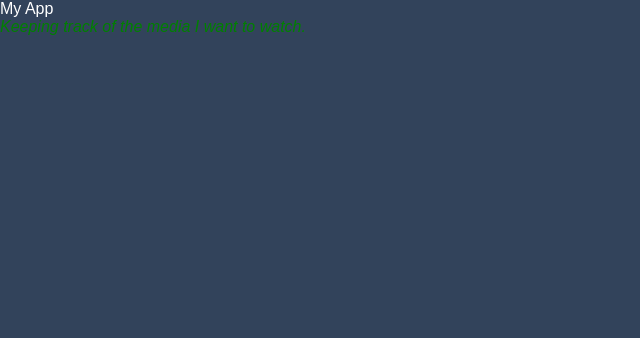
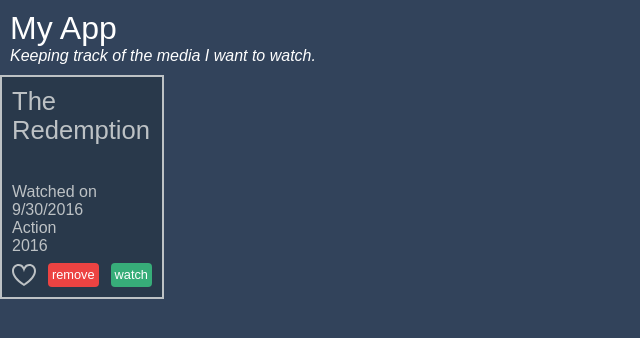
Before and after one commit to jnaraja/angular_project, an Angular app: page / in a window 1280 px wide. Shown: the top 338 px of the page, without its empty margins (0-640 px from the left). Built offline with nearby package versions, Linux system fonts and the light colour scheme.

Commit message:
Created onDelete() method

```diff
--- a/src/app/app.component.css
+++ b/src/app/app.component.css
@@ -1,8 +1,27 @@
-h1 {
+:host {
+    display: flex;
+    min-height: 100%;
+  }
+  nav {
+    width: 68px;
+    background-color: #53ace4;
+  }
+  nav .icon {
+    width: 48px;
+    height: 48px;
+    margin: 10px;
+  }
+  section {
+    width: 100%;
+    background-color: #32435b;
+  }
+  section > header {
     color: #ffffff;
-}
-
-.description {
+    padding: 10px;
+  }
+  section > header > h1 {
+    font-size: 2em;
+  }
+  section > header .description {
     font-style: italic;
-    color: green;
-}
+  }
--- a/src/app/app.component.html
+++ b/src/app/app.component.html
@@ -1,2 +1,7 @@
-<h1>My App</h1>
-<p class="description">Keeping track of the media I want to watch.</p>
+<section>
+    <header>
+        <h1>My App</h1>
+        <p class="description">Keeping track of the media I want to watch.</p>
+    </header>
+    <mw-media-item></mw-media-item>
+</section>
--- a/src/app/app.component.ts
+++ b/src/app/app.component.ts
@@ -5,4 +5,14 @@
   templateUrl: './app.component.html',
   styleUrls: ['./app.component.css']
 })
-export class AppComponent {}
+export class AppComponent {
+  firstMediaItem = {
+    id: 1,
+    name: 'Firebug',
+    medium: 'Series',
+    category: 'Science Fiction',
+    year: 2010,
+    watchedOn: 1294166565384,
+    isFavorite: false
+  };
+}
--- a/src/app/app.module.ts
+++ b/src/app/app.module.ts
@@ -1,13 +1,15 @@
 import { NgModule } from '@angular/core';
 import { BrowserModule } from '@angular/platform-browser'
 import { AppComponent } from './app.component';
+import { MediaItemComponent } from './media-item.component';
 
 @NgModule({
   imports: [
     BrowserModule
   ],
   declarations: [
-    AppComponent
+    AppComponent,
+    MediaItemComponent
   ],
   bootstrap: [
     AppComponent
--- /dev/null
+++ b/src/app/media-item.component.css
@@ -0,0 +1,66 @@
+:host {
+    display: flex;
+    flex-direction: column;
+    width: 140px;
+    height: 200px;
+    border: 2px solid;
+    background-color: #29394b;
+    padding: 10px;
+    color: #bdc2c5;
+    margin: 0 12px 12px 0;
+  }
+  h2 {
+    font-size: 1.6em;
+    flex: 1;
+  }
+  :host(.medium-movies) {
+    border-color: #53ace4;
+  }
+  :host(.medium-movies) > h2 {
+    color: #53ace4;
+  }
+  :host(.medium-series) {
+    border-color: #45bf94;
+  }
+  :host(.medium-series) > h2 {
+    color: #45bf94;
+  }
+  .tools {
+    margin-top: 8px;
+    display: flex;
+    flex-wrap: nowrap;
+    justify-content: space-between;
+  }
+  .favorite {
+    width: 24px;
+    height: 24px;
+    fill: #bdc2c5;
+    cursor: pointer;
+  }
+  .favorite.is-favorite {
+      fill: #37ad79;
+  }
+  .favorite.is-favorite-hovering {
+      fill: #45bf94;
+  }
+  .favorite.is-favorite.is-favorite-hovering {
+      fill: #ec4342;
+  }
+  .delete {
+    display: block;
+    background-color: #ec4342;
+    padding: 4px;
+    font-size: .8em;
+    border-radius: 4px;
+    color: #ffffff;
+    cursor: pointer;
+  }
+  .details {
+    display: block;
+    background-color: #37ad79;
+    padding: 4px;
+    font-size: .8em;
+    border-radius: 4px;
+    color: #ffffff;
+    text-decoration: none;
+  }
--- /dev/null
+++ b/src/app/media-item.component.html
@@ -0,0 +1,16 @@
+<h2>The Redemption</h2>
+<div>Watched on 9/30/2016</div>
+<div>Action</div>
+<div>2016</div>
+<div class="tools">
+  <svg class="favorite" xmlns="http://www.w3.org/2000/svg" viewBox="0 0 24 24">
+    <path
+      d="M12 9.229c.234-1.12 1.547-6.229 5.382-6.229 2.22 0 4.618 1.551 4.618 5.003 0 3.907-3.627 8.47-10 12.629-6.373-4.159-10-8.722-10-12.629 0-3.484 2.369-5.005 4.577-5.005 3.923 0 5.145 5.126 5.423 6.231zm-12-1.226c0 4.068 3.06 9.481 12 14.997 8.94-5.516 12-10.929 12-14.997 0-7.962-9.648-9.028-12-3.737-2.338-5.262-12-4.27-12 3.737z" />
+  </svg>
+  <a (click)="onDelete()" class="delete">
+    remove
+  </a>
+  <a class="details">
+    watch
+  </a>
+</div>
--- /dev/null
+++ b/src/app/media-item.component.ts
@@ -0,0 +1,14 @@
+import { Component, Input } from '@angular/core';
+
+@Component({
+  selector: 'mw-media-item',
+  templateUrl: './media-item.component.html',
+  styleUrls: ['./media-item.component.css']
+})
+export class MediaItemComponent {
+  @Input() mediaItem;
+
+  onDelete() {
+    console.log('delete');
+  }
+}
```
